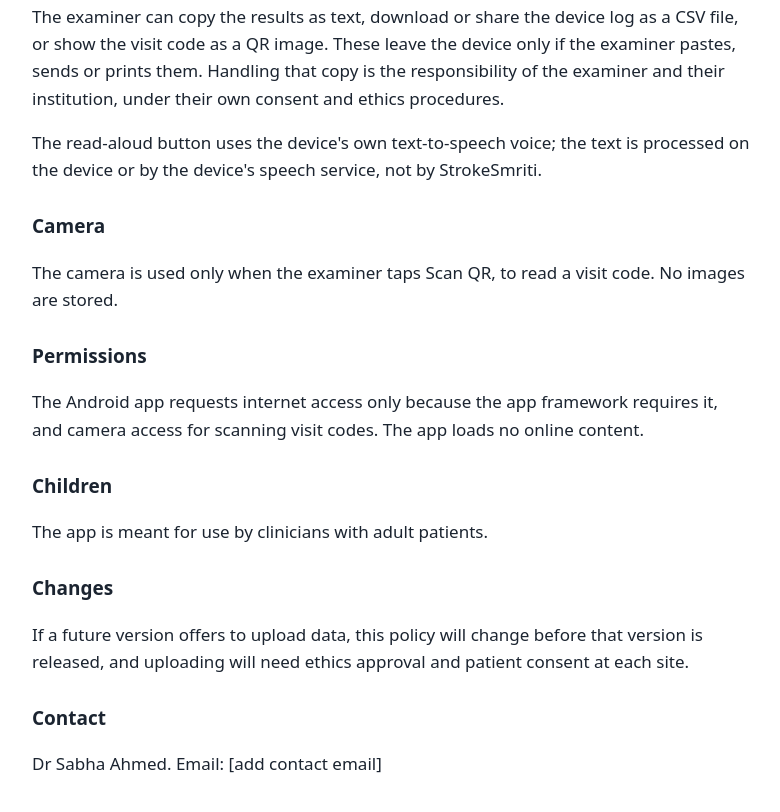
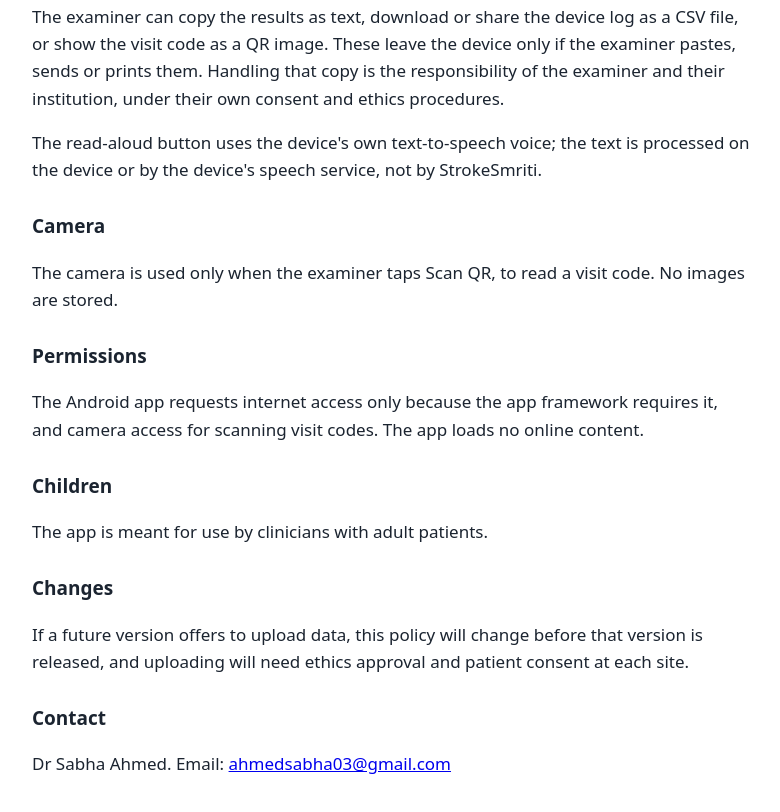
Before and after one commit to ahmedsabha03-hue/Strokesmriti, a plain HTML site: page web/privacy.html in a window 1280 px wide. Shown: the part 1084-1896 px from the top of the page, without its empty margins (248-1028 px from the left). Drawn offline with Linux system fonts and the light colour scheme.

Commit message:
Privacy policy: add contact email
Co-Authored-By: Claude Opus 5.5 <noreply@anthropic.com>
Claude-Session: https://claude.ai/code/session_01WMv1Wv2fgD5EMcA9cQuo3d

```diff
--- a/web/privacy.html
+++ b/web/privacy.html
@@ -25,5 +25,5 @@
 <h2>Changes</h2>
 <p>If a future version offers to upload data, this policy will change before that version is released, and uploading will need ethics approval and patient consent at each site.</p>
 <h2>Contact</h2>
-<p>Dr Sabha Ahmed. Email: <span id="mail">[add contact email]</span></p>
+<p>Dr Sabha Ahmed. Email: <a id="mail" href="mailto:ahmedsabha03@gmail.com">ahmedsabha03@gmail.com</a></p>
 </body></html>
```
Also changed, not shown: README.md.
